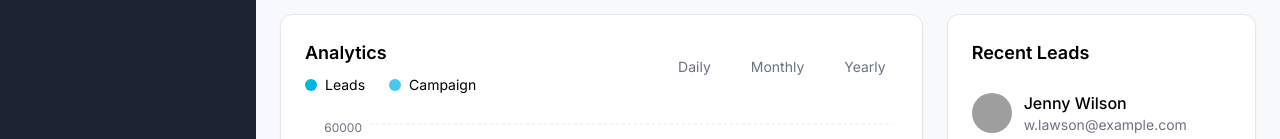
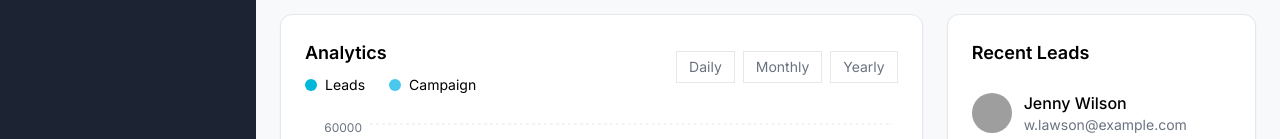
Before and after one commit to iradukun/figma-to-nextjs-dashboard, a Next.js app: page /dashbaord in a window 1280 px wide. Shown: the part 280-419 px from the top of the page. Built offline with nearby package versions, Linux system fonts and the light colour scheme; grey boxes are pictures that could not be loaded.

Commit message:
"Updated Button components in Dashboard page: changed variant from 'ghost' to 'outline', adjusted gap and styling classes."

```diff
--- a/src/app/dashbaord/page.tsx
+++ b/src/app/dashbaord/page.tsx
@@ -362,25 +362,25 @@ export default function Dashboard () {
                       </div>
                     </div>
                   </div>
-                  <div className='flex gap-4'>
+                  <div className='flex gap-2'>
                     <Button
-                      variant='ghost'
+                      variant='outline'
                       size='sm'
-                      className='text-sm font-normal text-gray-500'
+                      className='h-8 rounded-md border-gray-200 px-3 text-sm font-normal text-gray-500 hover:bg-gray-50'
                     >
                       Daily
                     </Button>
                     <Button
-                      variant='ghost'
+                      variant='outline'
                       size='sm'
-                      className='text-sm font-normal text-gray-500'
+                      className='h-8 rounded-md border-gray-200 px-3 text-sm font-normal text-gray-500 hover:bg-gray-50'
                     >
                       Monthly
                     </Button>
                     <Button
-                      variant='ghost'
+                      variant='outline'
                       size='sm'
-                      className='text-sm font-normal text-gray-500'
+                      className='h-8 rounded-md border-gray-200 px-3 text-sm font-normal text-gray-500 hover:bg-gray-50'
                     >
                       Yearly
                     </Button>
```
